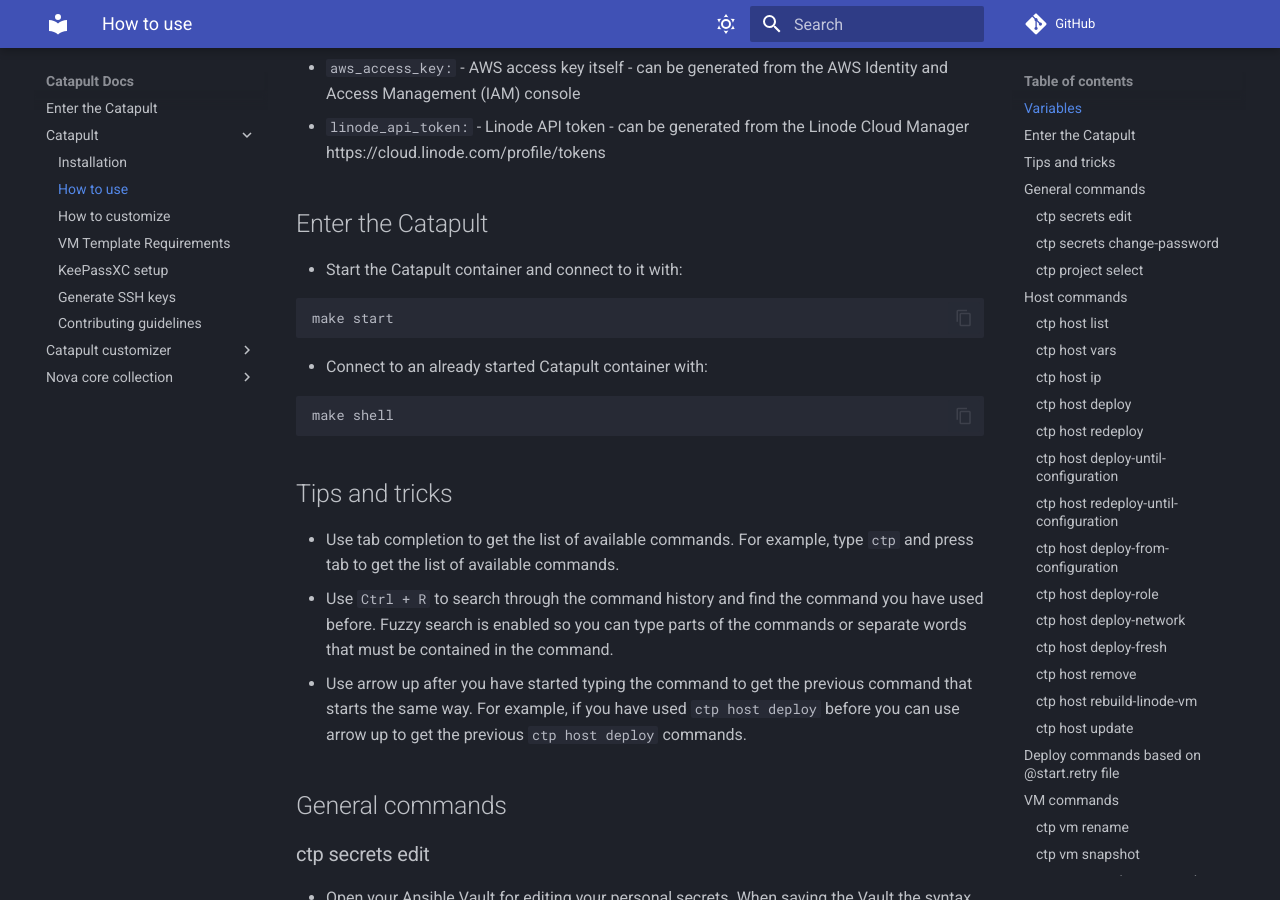
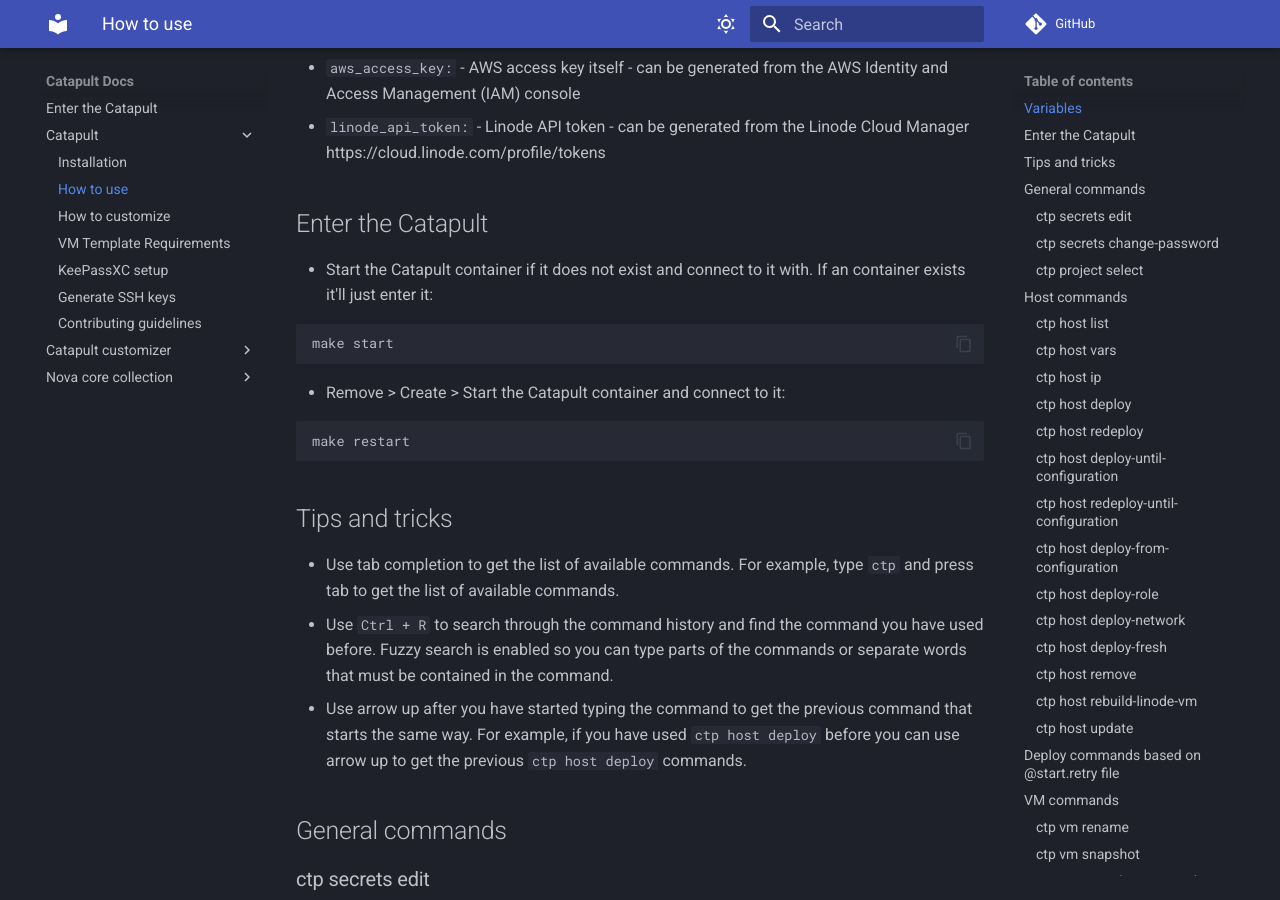
Before and after one commit to ClarifiedSecurity/catapult-docs, an MkDocs documentation site: the page built from docs/catapult/02-how-to-use.md, in a window 1280 px wide and 900 px high, scrolled down 545 px. Built offline with MkDocs 1.6.1 and Material for MkDocs 9.7.7, drawn with Linux system fonts in a browser that asks for light colours; comment, search, counter and statistics services are not loaded.

Commit message:
CatapultBot update docs

````diff
--- a/docs/catapult/02-how-to-use.md
+++ b/docs/catapult/02-how-to-use.md
@@ -15,16 +15,16 @@
 
 ## Enter the Catapult
 
-- Start the Catapult container and connect to it with:
+- Start the Catapult container if it does not exist and connect to it with. If an container exists it'll just enter it:
 
 ```sh
 make start
 ```
 
-- Connect to an already started Catapult container with:
+- Remove > Create > Start the Catapult container and connect to it:
 
 ```sh
-make shell
+make restart
 ```
 
 ## Tips and tricks
````
Also changed, not shown: docs/nova-core-collection/connect.md (added, +31 -0 lines).
